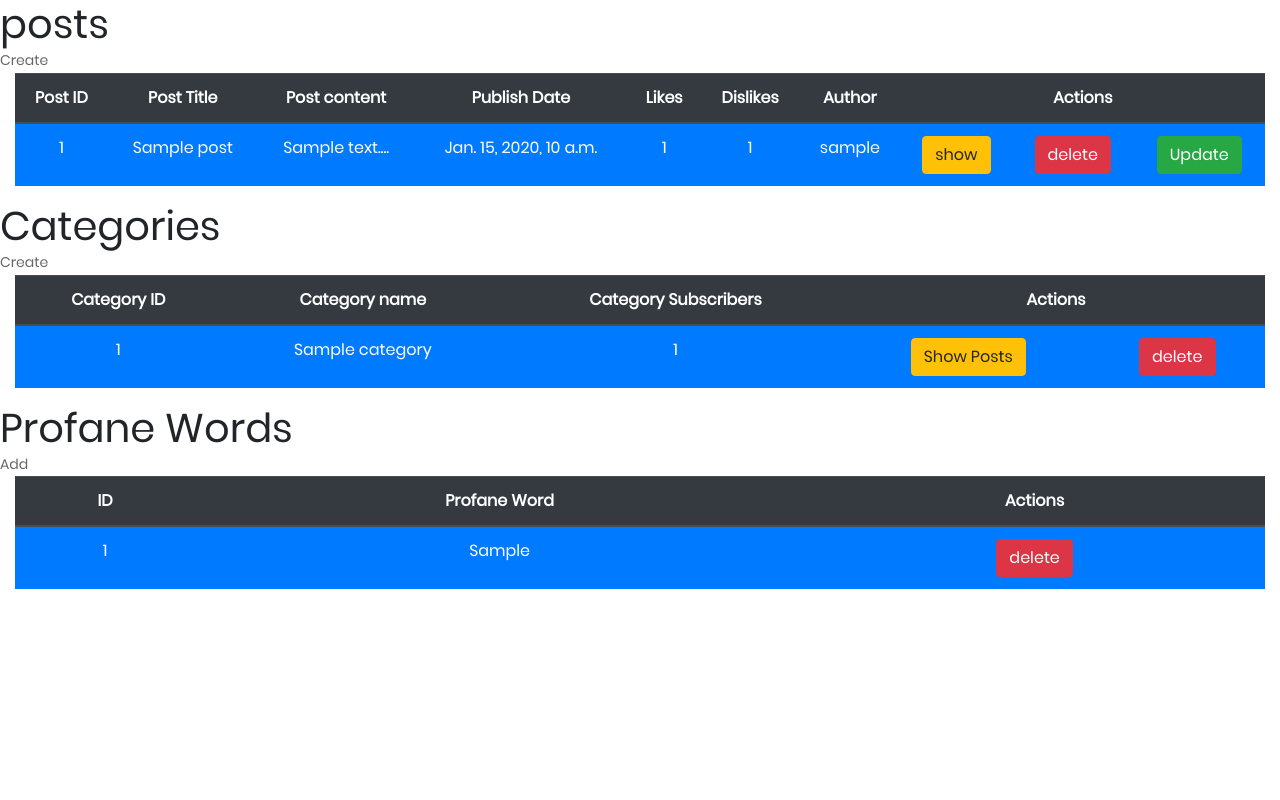
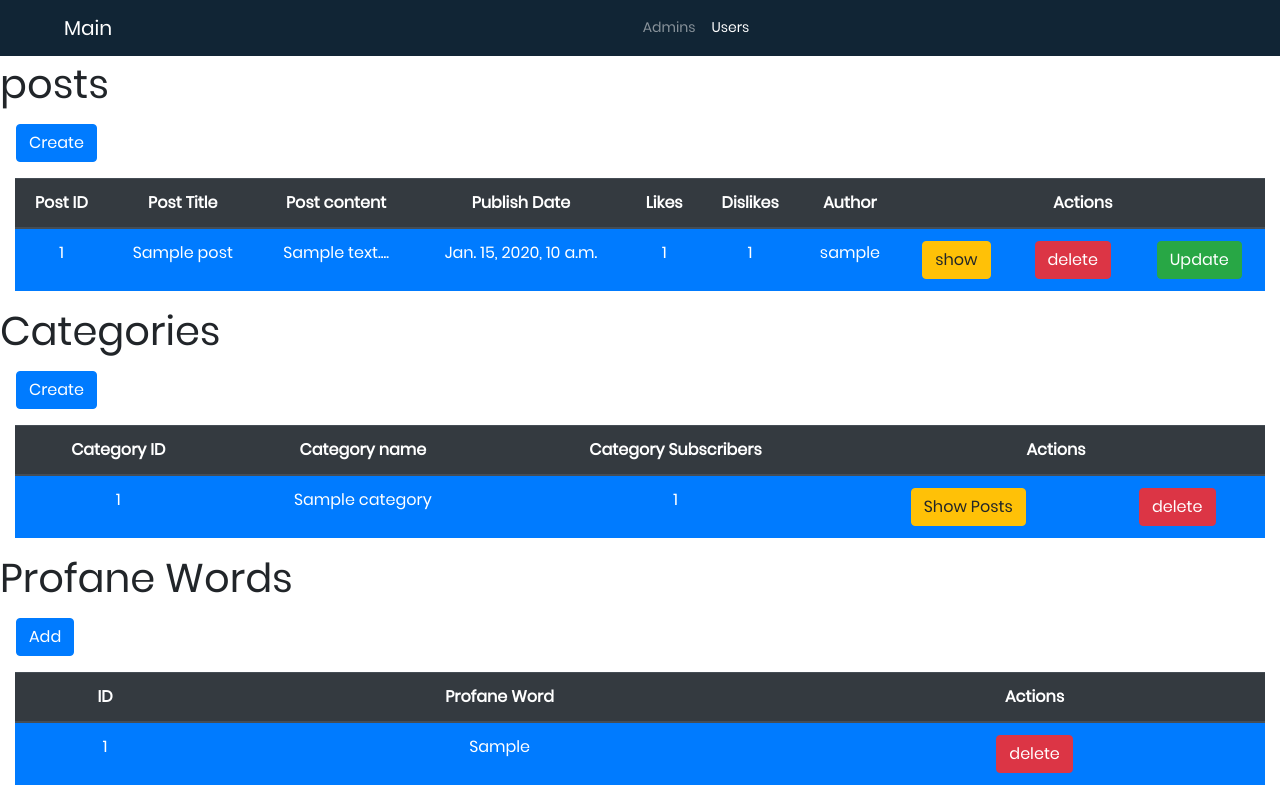
Before and after one commit to alhaithamkamal/Django-Blog, a Django app: page /manager/ in a window 1280 px wide. Run offline with Django 3.2, Linux system fonts and the light colour scheme; a user stored in the database is signed in; tables that the repository leaves empty hold one stand-in row (values such as "Sample post"); some libraries are stand-ins or nearby versions.

Commit message:
admin panel , handling navigation in admin panel

```diff
--- a/manager/templates/manager/landing.html
+++ b/manager/templates/manager/landing.html
@@ -1,8 +1,11 @@
 {% extends 'users/base.html' %}
 
 {% block content %}
+{% include "manager/nav.html" %}
 <h1>posts</h1>
-<a href="/createpost">Create</a>
+<div style="text-align:left; " class="ml-3">
+<a class="btn btn-primary my-3" href="/createpost">Create</a>
+</div>
 <div class="container-fluid">
  <table style="text-align : center;"   class="table table-lg table-dark">
   <thead>
@@ -39,7 +42,9 @@
 </table>
 </div>
 <h1>Categories</h1>
-<a href="addcategory">Create</a>
+<div style="text-align:left; " class="ml-3">
+<a class="btn btn-primary my-3" href="addcategory">Create</a>
+</div>
 <div class="container-fluid">
  <table style="text-align : center;"   class="table table-lg table-dark">
   <thead>
@@ -65,7 +70,9 @@
 </table>
 </div>
 <h1>Profane Words</h1>
-<a href="addprofaneword">Add</a>
+<div style="text-align:left; " class="ml-3">
+<a class="btn btn-primary my-3 "  href="addprofaneword">Add</a>
+</div>
 <div class="container-fluid">
  <table style="text-align : center;"   class="table table-lg table-dark">
   <thead>
--- a/manager/templates/manager/nav.html
+++ b/manager/templates/manager/nav.html
@@ -2,7 +2,7 @@
   class="navbar navbar-expand-lg navbar navbar-dark  mb-1"
   style="background-color: #112535;"
 >
-  <a class="navbar-brand ml-5" href="/">Home</a>
+  <a class="navbar-brand ml-5" href="/manager">Main</a>
   <button
     class="navbar-toggler"
     type="button"
--- a/posts/templates/header.html
+++ b/posts/templates/header.html
@@ -14,6 +14,9 @@
             {% endif %}
             <li class="colorlib-active"><a href="/">Home</a></li>
             {% if request.user.is_authenticated %}
+                <li><a href="/users/profile">Profile</a></li>
+            {%endif%}
+            {% if request.user.is_authenticated %}
             <li><a href="/users/logout">Logout</a></li>
 
             {% endif %}
```
Also changed, not shown: 1 other file.
